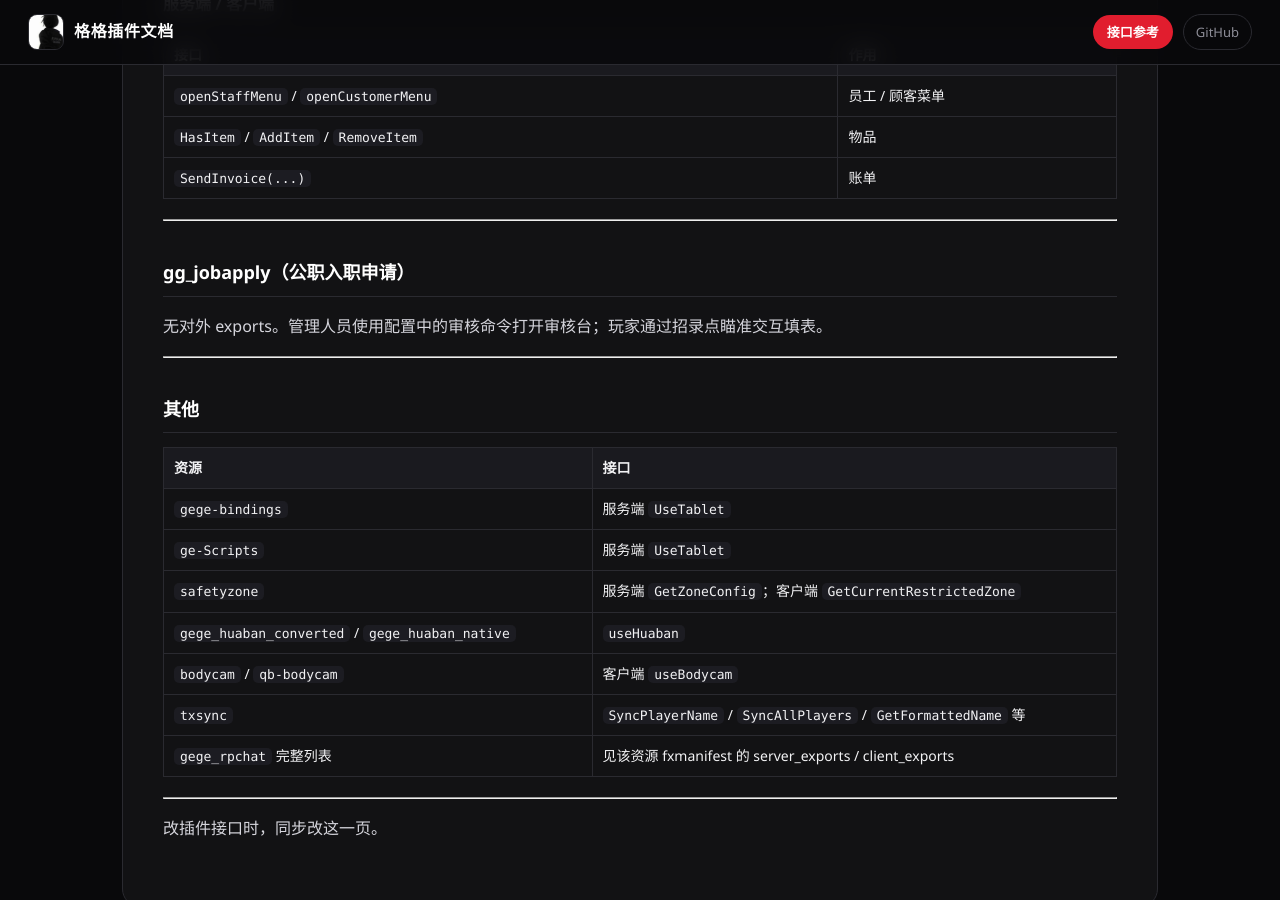
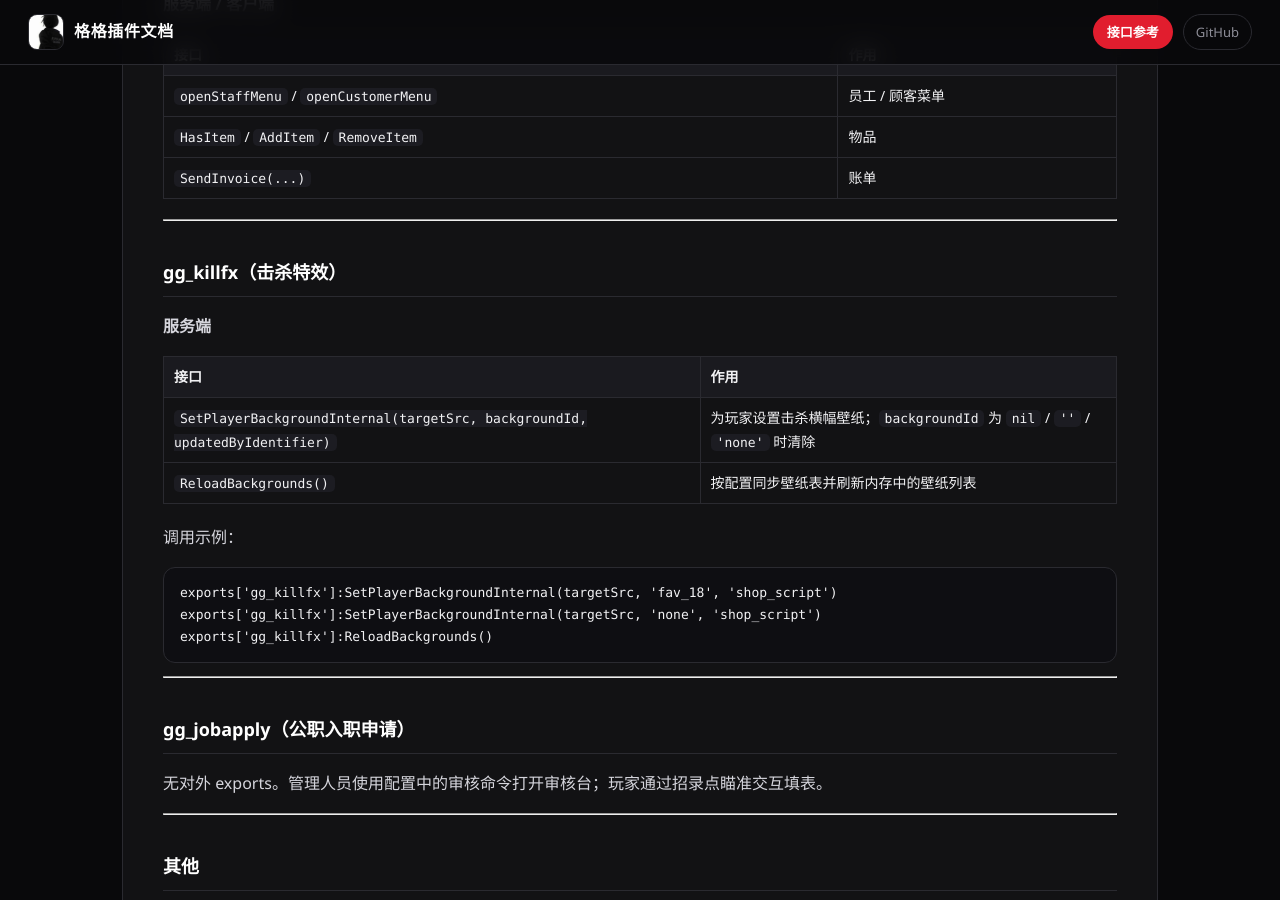
Before and after one commit to gege806/gege-docs, a Jekyll site: the page built from plugins/api.md, in a window 1280 px wide and 900 px high, scrolled down 5354 px. Built offline with Jekyll 4.4.1, drawn with Linux system fonts in a browser that asks for light colours.

Commit message:
docs: 新增 gg_killfx 击杀特效说明书与接口参考

````diff
--- a/plugins/api.md
+++ b/plugins/api.md
@@ -203,6 +203,25 @@ title: 接口参考
 
 ---
 
+## gg_killfx（击杀特效）
+
+**服务端**
+
+| 接口 | 作用 |
+|------|------|
+| `SetPlayerBackgroundInternal(targetSrc, backgroundId, updatedByIdentifier)` | 为玩家设置击杀横幅壁纸；`backgroundId` 为 `nil` / `''` / `'none'` 时清除 |
+| `ReloadBackgrounds()` | 按配置同步壁纸表并刷新内存中的壁纸列表 |
+
+调用示例：
+
+```lua
+exports['gg_killfx']:SetPlayerBackgroundInternal(targetSrc, 'fav_18', 'shop_script')
+exports['gg_killfx']:SetPlayerBackgroundInternal(targetSrc, 'none', 'shop_script')
+exports['gg_killfx']:ReloadBackgrounds()
+```
+
+---
+
 ## gg_jobapply（公职入职申请）
 
 无对外 exports。管理人员使用配置中的审核命令打开审核台；玩家通过招录点瞄准交互填表。
````
Also changed, not shown: index.md (+1 -0 lines), plugins/gg-killfx.md (added, +99 -0 lines).
